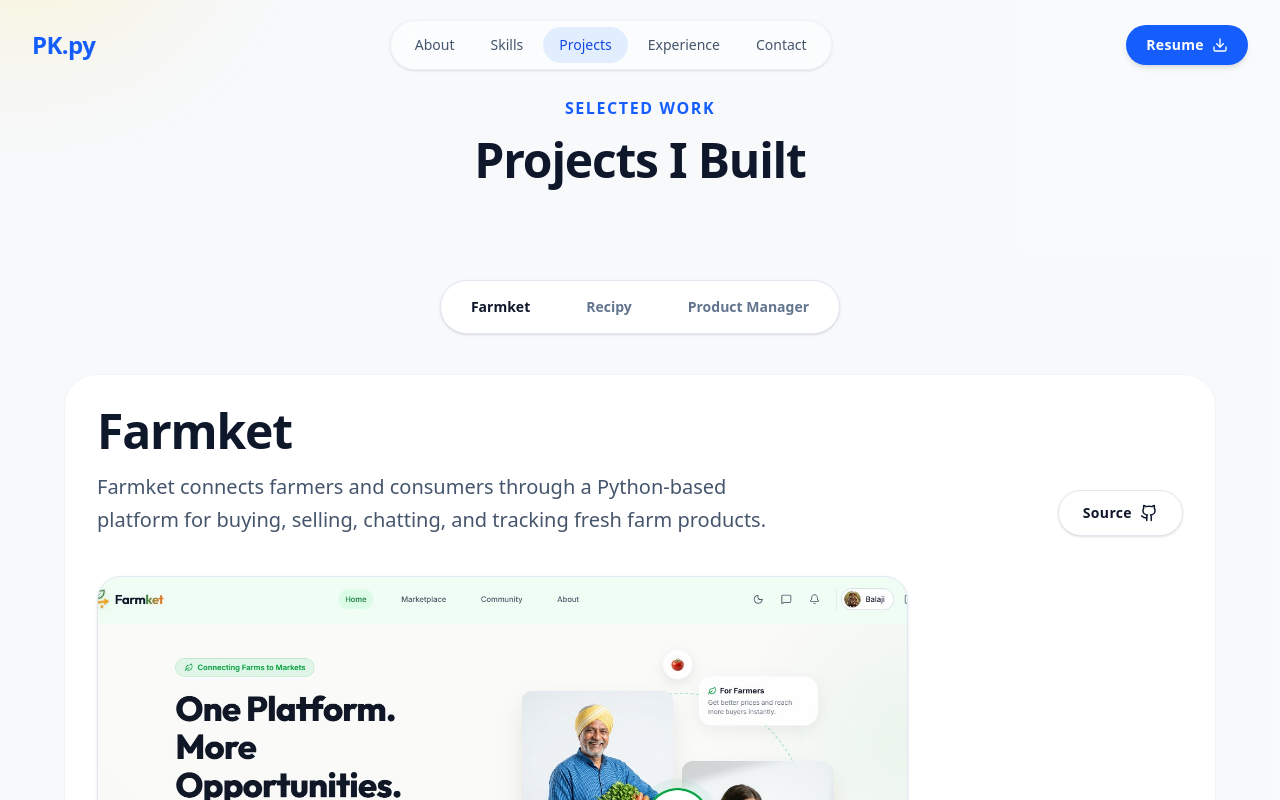
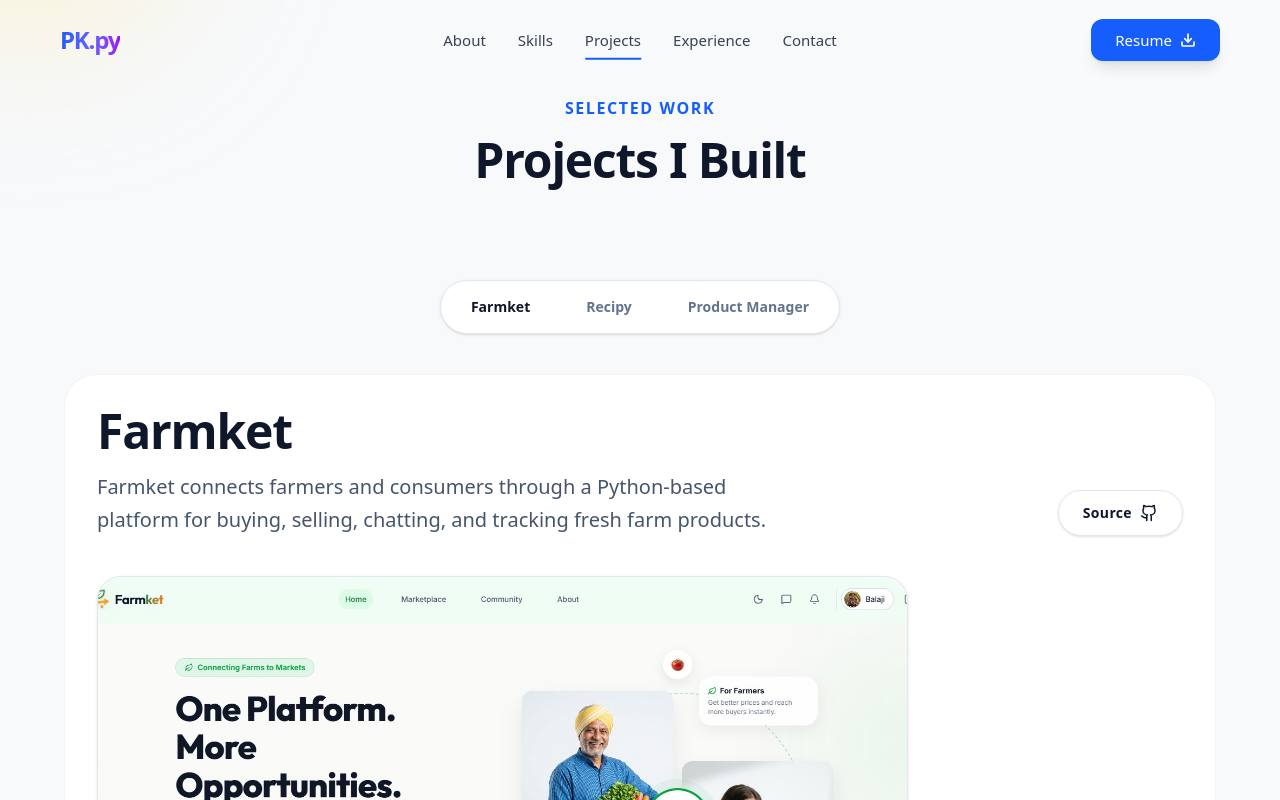
Before and after one commit to pranavkavade20/portfolio-pranav, a React (Vite) app: page /projects in a window 1280 px wide. Shown: the top 800 px of the page. Built offline with nearby package versions, Linux system fonts and the light colour scheme; a web font is replaced by a local one.

Commit message:
Refactor Header component to enhance scroll behavior and improve mobile menu animations

```diff
--- a/src/components/layout/Header.jsx
+++ b/src/components/layout/Header.jsx
@@ -1,12 +1,33 @@
-import React, { useState, useEffect } from 'react';
-import { Link, NavLink, useLocation } from 'react-router-dom';
-import { Download, Menu as MenuIcon, X, ChevronRight } from 'lucide-react';
-import { motion, AnimatePresence } from 'framer-motion';
+import React, { useState } from 'react';
+import { Link, useLocation } from 'react-router-dom';
+import { Download, ChevronRight } from 'lucide-react';
+import { motion, AnimatePresence, useScroll, useMotionValueEvent } from 'framer-motion';
 
 function Header() {
   const [scrolled, setScrolled] = useState(false);
+  const [hidden, setHidden] = useState(false);
   const [isMenuOpen, setIsMenuOpen] = useState(false);
   const location = useLocation();
+  const { scrollY } = useScroll();
+
+  useMotionValueEvent(scrollY, "change", (latest) => {
+    const previous = scrollY.getPrevious();
+
+    // Transparent at very top, solid white with shadow after 50px
+    if (latest > 50) {
+      setScrolled(true);
+    } else {
+      setScrolled(false);
+    }
+
+    // Hide on scroll down, reveal on scroll up
+    if (latest > previous && latest > 150) {
+      setHidden(true);
+      setIsMenuOpen(false); // Close menu on hide
+    } else {
+      setHidden(false);
+    }
+  });
 
   const navItems = [
     { name: 'About', path: '/' },
@@ -16,112 +37,173 @@ function Header() {
     { name: 'Contact', path: '/contact' },
   ];
 
-  useEffect(() => {
-    const handleScroll = () => {
-      setScrolled(window.scrollY > 20);
-      if (window.scrollY > 20) setIsMenuOpen(false);
-    };
-    window.addEventListener('scroll', handleScroll);
-    return () => window.removeEventListener('scroll', handleScroll);
-  }, []);
+  return (
+    <motion.header
+      variants={{
+        visible: { y: 0 },
+        hidden: { y: "-100%" },
+      }}
+      animate={hidden ? "hidden" : "visible"}
+      transition={{ duration: 0.35, ease: "easeInOut" }}
+      className={`fixed top-0 left-0 right-0 w-full z-50 transition-all duration-[400ms] ease-in-out ${
+        scrolled
+          ? 'bg-white shadow-[0_4px_20px_rgba(0,0,0,0.05)]'
+          : 'bg-transparent'
+      }`}
+    >
+      {/* 100% width, max-width of 1200px, 80px height */}
+      <div className="w-full max-w-[1200px] h-[80px] mx-auto px-[20px]">
+        {/* Flexbox container with 'justify-between' and 'items-center' */}
+        <div className="flex justify-between items-center h-full relative">
 
-  return (
-    <nav className={`fixed top-0 left-0 right-0 z-50 transition-all duration-500 ${
-      scrolled
-        ? 'bg-white/80 backdrop-blur-xl border-b border-slate-200/50 shadow-sm py-3'
-        : 'bg-transparent border-b border-transparent py-5'
-    }`}>
-
-      <div className="max-w-7xl mx-auto px-6 md:px-8">
-        <div className="flex items-center justify-between">
-
-          <Link to="/" className="group flex items-center gap-2 select-none" onClick={() => setIsMenuOpen(false)}>
-            <motion.div whileHover={{ scale: 1.05 }} className="font-extrabold text-xl md:text-2xl tracking-tight text-blue-600">
+          {/* Logo Placement: Left-aligned */}
+          <Link to="/" className="flex items-center gap-2 group z-50" onClick={() => setIsMenuOpen(false)}>
+            <motion.div
+              whileHover={{ scale: 1.05 }}
+              whileTap={{ scale: 0.95 }}
+              className="text-2xl font-black tracking-tighter"
+            >
+              <span className="bg-clip-text text-transparent bg-gradient-to-r from-blue-600 via-indigo-500 to-purple-600">
                 PK.py
+              </span>
             </motion.div>
           </Link>
 
-          <div className="hidden md:flex items-center gap-1 bg-white/50 border border-slate-200/50 backdrop-blur-md rounded-full px-2 py-1.5 shadow-sm">
+          {/* Nav Links Placement: Centered, horizontally aligned with a 32px gap */}
+          <nav className="hidden md:flex absolute left-1/2 top-1/2 -translate-x-1/2 -translate-y-1/2 items-center gap-[32px]">
             {navItems.map((item) => {
               const isActive = location.pathname === item.path || (item.path !== '/' && location.pathname.startsWith(item.path));
               return (
                 <Link
                   key={item.name}
                   to={item.path}
-                  className={`
-                    relative px-4 py-2 text-sm font-medium transition-colors rounded-full
-                    ${isActive ? 'text-blue-700' : 'text-slate-600 hover:text-slate-900 hover:bg-slate-100/50'}
-                  `}
+                  className="relative py-2 text-[15px] font-medium group text-gray-700 hover:text-blue-600 transition-colors"
                 >
-                  {isActive && (
+                  <span>{item.name}</span>
+                  {/* Link Hover Effect: underline that scales from center out over 0.3s ease-in-out */}
                   <motion.div
-                      layoutId="activeNavIndicator"
-                      className="absolute inset-0 bg-blue-100/80 rounded-full"
-                      transition={{ type: "spring", stiffness: 300, damping: 30 }}
+                    className="absolute bottom-0 left-0 right-0 h-[2px] bg-blue-600 origin-center"
+                    initial={{ scaleX: isActive ? 1 : 0 }}
+                    animate={{ scaleX: isActive ? 1 : 0 }}
+                    whileHover={{ scaleX: 1 }}
+                    transition={{ duration: 0.3, ease: "easeInOut" }}
                   />
-                  )}
-                  <span className="relative z-10">{item.name}</span>
                 </Link>
               );
             })}
-          </div>
+          </nav>
 
-          <div className="flex items-center gap-4">
-            <a href="https://drive.google.com/file/d/1UJFtjrqLMRabcow8qf4pVWUT1ljf06fJ/view" target="_blank" rel="noreferrer"
-              className="hidden sm:flex items-center gap-2 px-5 py-2.5 rounded-full bg-blue-600 text-white text-sm font-semibold tracking-wide shadow-md hover:bg-blue-700 hover:shadow-lg transition-all"
+          {/* Action Buttons: Right-aligned, primary brand color background */}
+          <div className="flex items-center gap-4 z-50">
+            <motion.a
+              whileHover={{ scale: 1.02 }}
+              whileTap={{ scale: 0.98 }}
+              href="https://drive.google.com/file/d/1UJFtjrqLMRabcow8qf4pVWUT1ljf06fJ/view"
+              target="_blank"
+              rel="noreferrer"
+              className="hidden md:flex items-center justify-center gap-2 px-6 py-2.5 bg-blue-600 hover:bg-blue-700 text-white text-[15px] font-medium rounded-xl shadow-lg hover:shadow-blue-600/30 transition-all duration-300"
             >
-              Resume <Download size={16} />
-            </a>
+              Resume
+              <motion.span
+                initial={{ y: 0 }}
+                whileHover={{ y: 2 }}
+                transition={{ type: "spring", stiffness: 400, damping: 10 }}
+              >
+                <Download size={16} strokeWidth={2.5} />
+              </motion.span>
+            </motion.a>
 
+            {/* Mobile Menu Toggle: Hamburger icon animating to X */}
             <button
               onClick={() => setIsMenuOpen(!isMenuOpen)}
-              className="md:hidden p-2 -mr-2 text-slate-600 hover:text-blue-600 transition-colors"
+              className="md:hidden p-2 text-gray-700 hover:text-blue-600 transition-colors focus:outline-none"
               aria-label="Toggle Menu"
             >
-              {isMenuOpen ? <X size={24} /> : <MenuIcon size={24} />}
+              <div className="relative w-6 h-6 flex items-center justify-center">
+                <motion.span
+                  className="absolute h-[2px] w-6 bg-current rounded-full"
+                  animate={{
+                    rotate: isMenuOpen ? 45 : 0,
+                    y: isMenuOpen ? 0 : -8
+                  }}
+                  transition={{ duration: 0.3, ease: "easeInOut" }}
+                />
+                <motion.span
+                  className="absolute h-[2px] w-6 bg-current rounded-full"
+                  animate={{
+                    opacity: isMenuOpen ? 0 : 1
+                  }}
+                  transition={{ duration: 0.3, ease: "easeInOut" }}
+                />
+                <motion.span
+                  className="absolute h-[2px] w-6 bg-current rounded-full"
+                  animate={{
+                    rotate: isMenuOpen ? -45 : 0,
+                    y: isMenuOpen ? 0 : 8
+                  }}
+                  transition={{ duration: 0.3, ease: "easeInOut" }}
+                />
+              </div>
             </button>
           </div>
         </div>
       </div>
 
+      {/* Mobile Menu: Slide down from top, staggered fade-in */}
       <AnimatePresence>
         {isMenuOpen && (
           <motion.div
+            initial={{ opacity: 0, y: -20, height: 0 }}
+            animate={{ opacity: 1, y: 0, height: 'auto' }}
+            exit={{ opacity: 0, y: -20, height: 0 }}
+            transition={{ duration: 0.4, ease: "easeInOut" }}
+            className="md:hidden overflow-hidden bg-white shadow-xl absolute top-full left-0 w-full"
+          >
+            <div className="px-[20px] py-6 flex flex-col gap-2">
+              {navItems.map((item, i) => {
+                const isActive = location.pathname === item.path || (item.path !== '/' && location.pathname.startsWith(item.path));
+                return (
+                  <motion.div
+                    key={item.name}
                     initial={{ opacity: 0, y: -10 }}
                     animate={{ opacity: 1, y: 0 }}
-            exit={{ opacity: 0, y: -10 }}
-            transition={{ duration: 0.2 }}
-            className="absolute top-full left-4 right-4 mt-2 bg-white/95 backdrop-blur-2xl border border-slate-200/50 rounded-2xl shadow-xl overflow-hidden md:hidden z-40 p-2"
+                    transition={{ delay: i * 0.1, duration: 0.3, ease: "easeInOut" }}
                   >
-            <div className="flex flex-col gap-1">
-              {navItems.map((item) => {
-                const isActive = location.pathname === item.path || (item.path !== '/' && location.pathname.startsWith(item.path));
-                return (
                     <Link
-                    key={item.name}
                       to={item.path}
                       onClick={() => setIsMenuOpen(false)}
                       className={`
-                      px-4 py-3 rounded-xl text-sm font-medium transition-all flex items-center justify-between
-                      ${isActive ? 'bg-blue-50 text-blue-700' : 'text-slate-600 hover:text-blue-600 hover:bg-slate-50'}
+                        flex items-center justify-between px-4 py-3.5 rounded-xl text-base font-medium transition-all
+                        ${isActive ? 'bg-blue-50 text-blue-700' : 'text-gray-600 hover:text-blue-600 hover:bg-gray-50'}
                       `}
                     >
                       {item.name}
-                    <ChevronRight size={16} className={`transition-opacity ${isActive ? 'opacity-100' : 'opacity-0'}`} />
+                      <ChevronRight size={18} className={`transition-transform duration-300 ${isActive ? 'opacity-100 translate-x-0' : 'opacity-0 -translate-x-2'}`} />
                     </Link>
+                  </motion.div>
                 );
               })}
-              <div className="h-px bg-slate-100 my-1 mx-2"></div>
-              <a href="https://drive.google.com/file/d/1UJFtjrqLMRabcow8qf4pVWUT1ljf06fJ/view" target="_blank" rel="noreferrer"
-                className="flex items-center justify-center gap-2 px-4 py-3 mx-1 mt-1 rounded-xl bg-blue-600 text-white text-sm font-semibold hover:bg-blue-700 transition-colors sm:hidden"
+
+              <motion.div
+                initial={{ opacity: 0, y: -10 }}
+                animate={{ opacity: 1, y: 0 }}
+                transition={{ delay: navItems.length * 0.1, duration: 0.3, ease: "easeInOut" }}
+                className="mt-4 pt-4 border-t border-gray-100"
               >
-                Resume <Download size={16} />
+                <a
+                  href="https://drive.google.com/file/d/1UJFtjrqLMRabcow8qf4pVWUT1ljf06fJ/view"
+                  target="_blank"
+                  rel="noreferrer"
+                  className="flex items-center justify-center gap-2 w-full py-4 bg-blue-600 text-white text-base font-medium rounded-xl hover:bg-blue-700 transition-colors shadow-md"
+                >
+                  Download Resume <Download size={18} strokeWidth={2} />
                 </a>
+              </motion.div>
             </div>
           </motion.div>
         )}
       </AnimatePresence>
-    </nav>
+    </motion.header>
   );
 }
 
```
Lines whose indentation alone changed are shown as unchanged.
